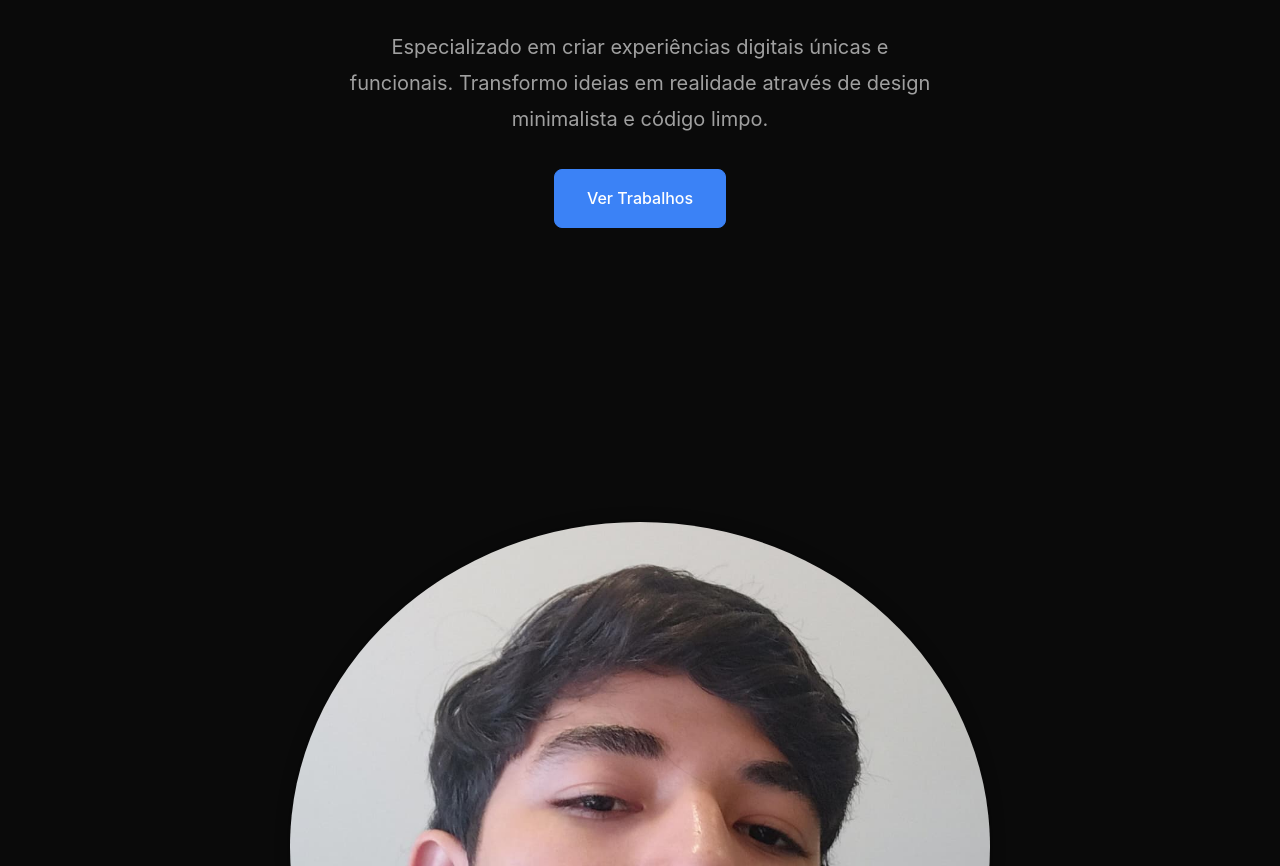
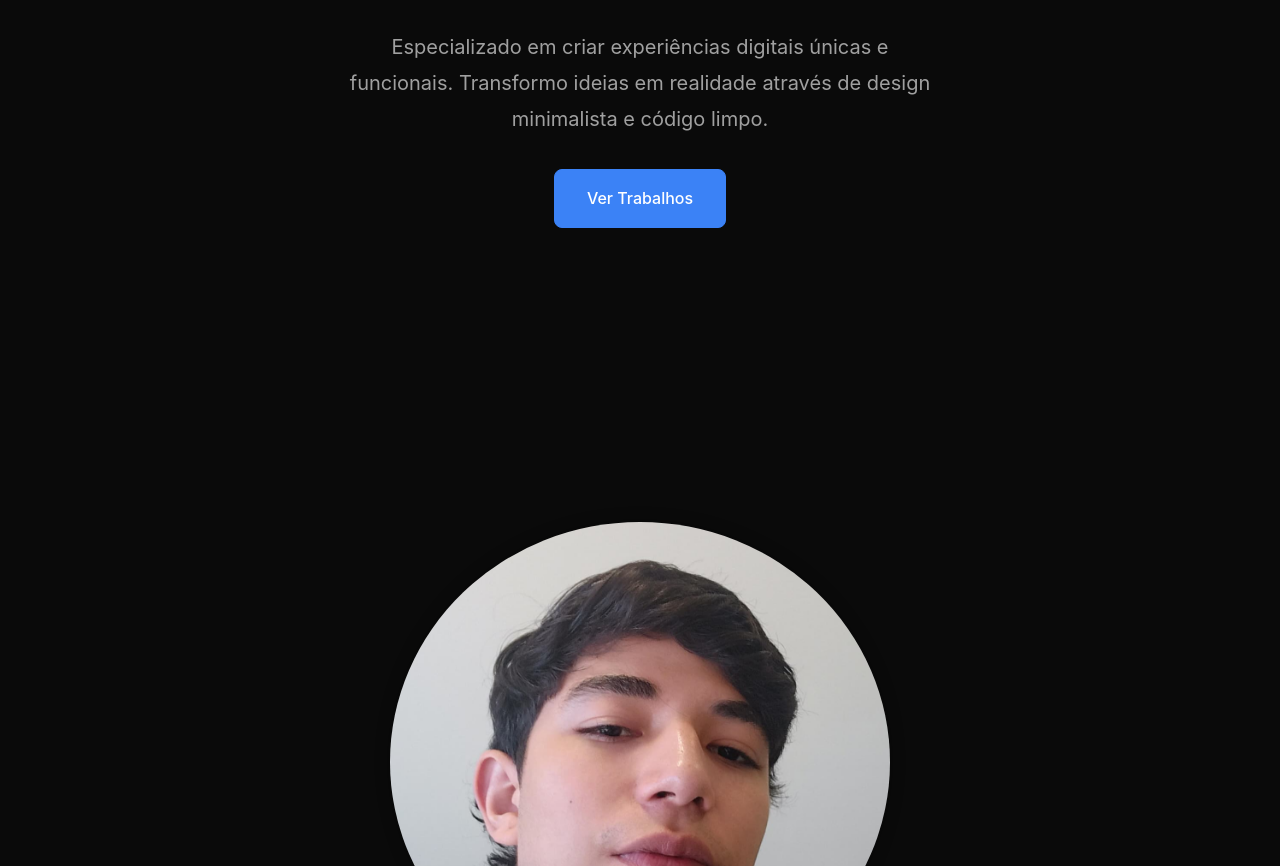
Before and after one commit to aleksoncastro/Portfolio-freela, a plain HTML site: page index.html in a window 1280 px wide. Shown: the part 434-1300 px from the top of the page. Drawn offline with Linux system fonts and the light colour scheme.

Commit message:
fix profile image

```diff
--- a/styles.css
+++ b/styles.css
@@ -454,6 +454,7 @@ body {
         opacity: 0;
         transform: translateY(20px);
     }
+
     to {
         opacity: 1;
         transform: translateY(0);
@@ -471,6 +472,7 @@ body {
     overflow: hidden;
     transition: transform 0.2s ease;
 }
+
 .project-card:hover {
     transform: scale(1.03);
 }
@@ -481,7 +483,7 @@ body {
     position: fixed;
     z-index: 999;
     inset: 0;
-  background-color: rgba(0,0,0,0.9);
+    background-color: rgba(0, 0, 0, 0.9);
     justify-content: center;
     align-items: center;
     flex-direction: column;
@@ -525,16 +527,21 @@ body {
 
 .image-profile {
     display: flex;
-  justify-content: center; /* centraliza horizontalmente */
+    justify-content: center;
+    /* centraliza horizontalmente */
     margin-bottom: 1.5rem;
 }
 
 .image-profile img {
-  width: 700px; /* tamanho padrão */
-  height: 650px;
-  object-fit: cover; /* mantém o enquadramento da imagem */
-  border-radius: 50%; /* deixa redonda */
-  box-shadow: 0 0 15px rgba(0, 0, 0, 0.3); /* sombra suave */
+    width: 500px;
+    /* tamanho padrão */
+    height: 480px;
+    object-fit: cover;
+    /* mantém o enquadramento da imagem */
+    border-radius: 50%;
+    /* deixa redonda */
+    box-shadow: 0 0 15px rgba(0, 0, 0, 0.3);
+    /* sombra suave */
     transition: transform 0.3s ease;
 }
 
```
Lines whose indentation alone changed are shown as unchanged.
